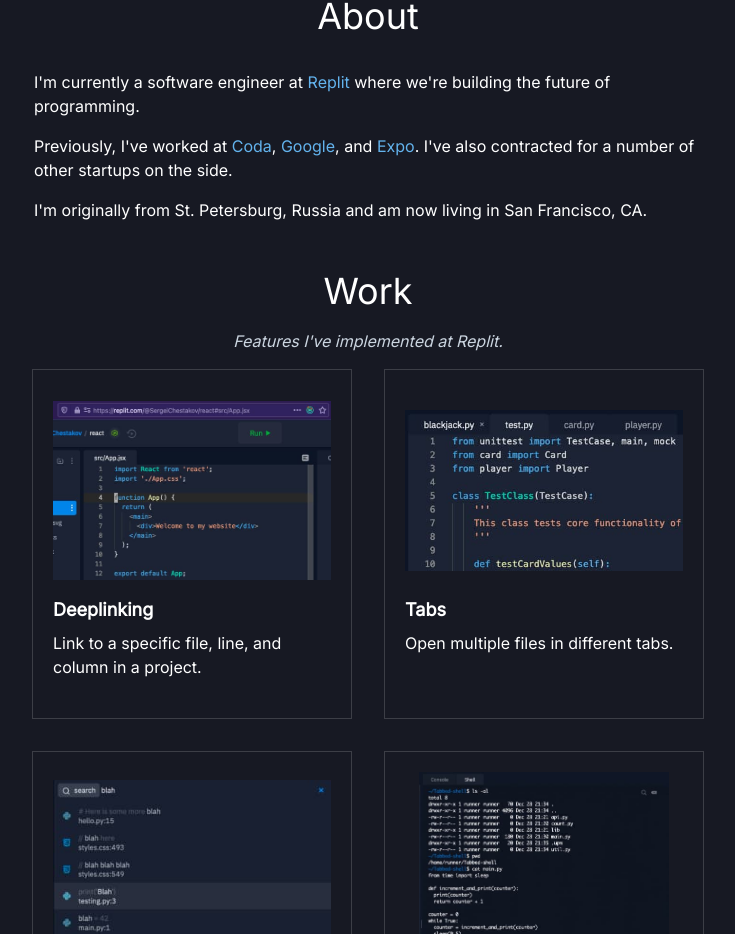
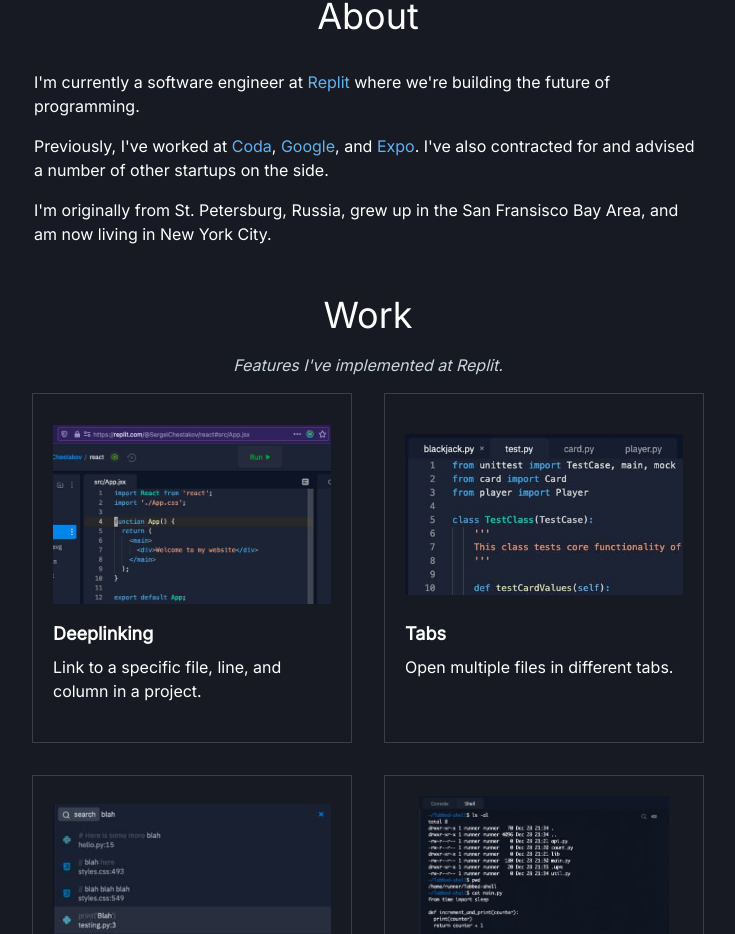
Before and after one commit to sergeichestakov/sergeidotcom, a Next.js app: page / in a window 1280 px wide. Shown: the part 838-1772 px from the top of the page, without its empty margins (272-1007 px from the left). Built offline with nearby package versions, Linux system fonts and the light colour scheme.

Commit message:
Update about section

```diff
--- a/src/sections/About.tsx
+++ b/src/sections/About.tsx
@@ -34,13 +34,14 @@
               <Link href="https://expo.io" isExternal color={BLUE}>
                 Expo
               </Link>
-              . I've also contracted for a number of other startups on the side.
+              . I've also contracted for and advised a number of other startups
+              on the side.
             </Text>
           </Box>
           <Box width="100%">
             <Text>
-              I'm originally from St. Petersburg, Russia and am now living in
-              San Francisco, CA.
+              I'm originally from St. Petersburg, Russia, grew up in the San
+              Fransisco Bay Area, and am now living in New York City.
             </Text>
           </Box>
         </Box>
```
